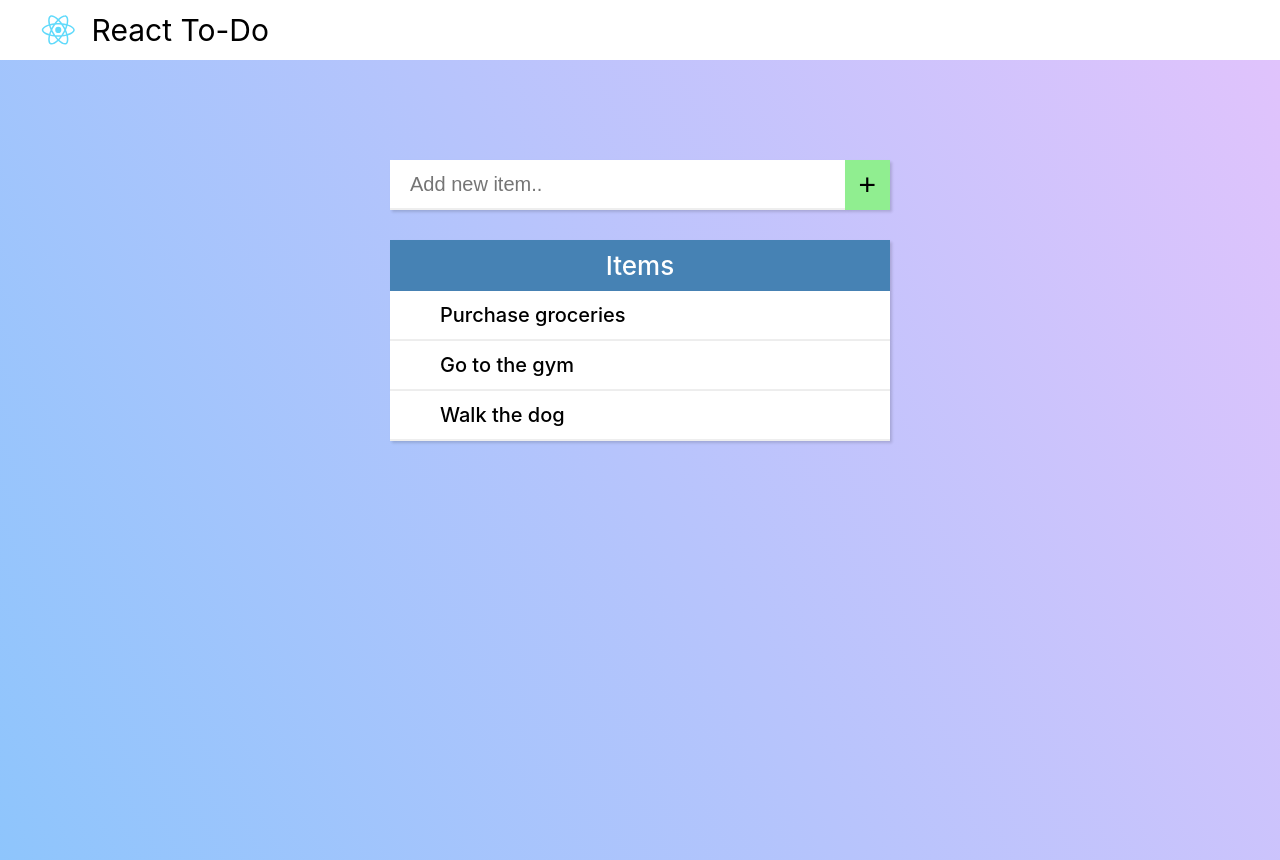
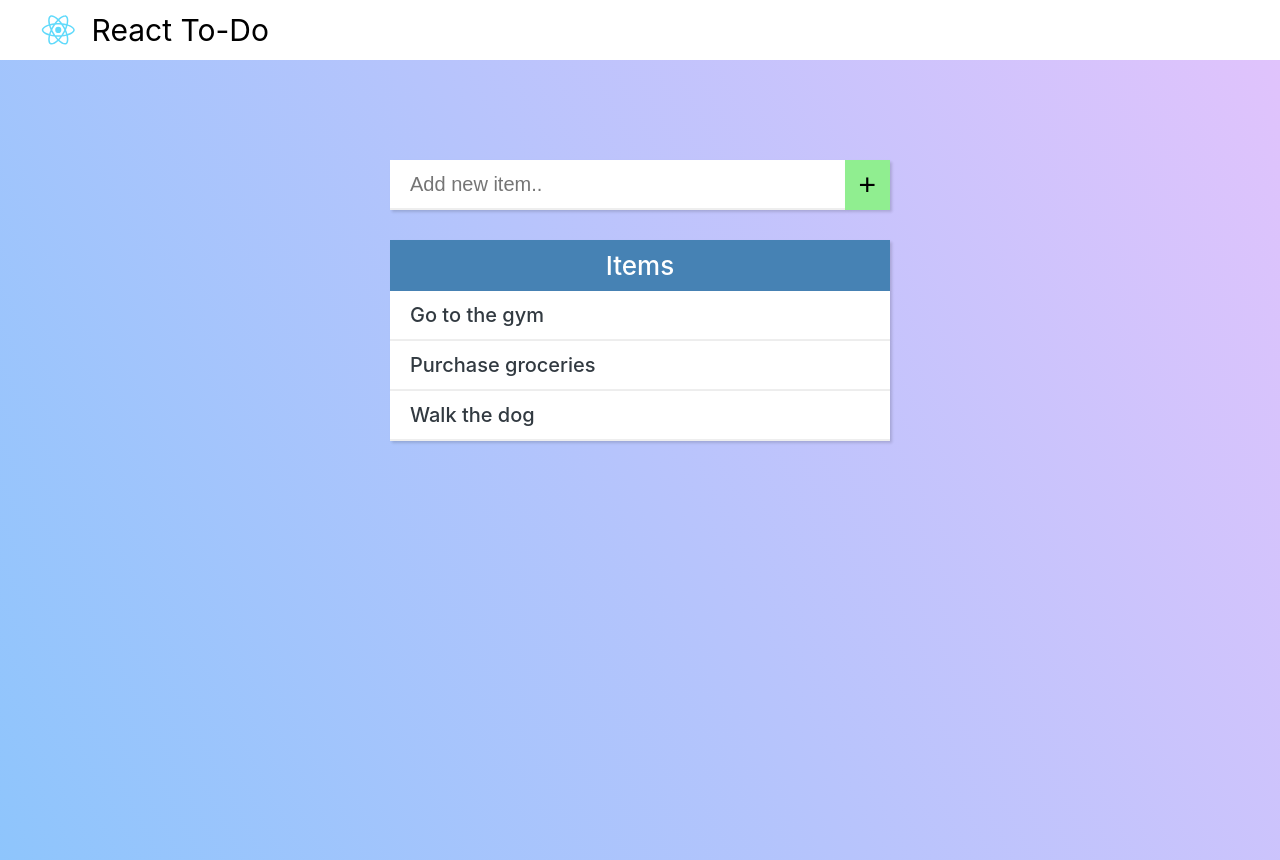
Before and after one commit to bradmeyn/react-todo-list, a React (Create React App) app: page / in a window 1280 px wide. Built offline with nearby package versions, Linux system fonts and the light colour scheme.

Commit message:
add item functionality added

```diff
--- a/package.json
+++ b/package.json
@@ -9,6 +9,7 @@
     "react": "^17.0.2",
     "react-dom": "^17.0.2",
     "react-scripts": "4.0.3",
+    "uuid": "^8.3.2",
     "web-vitals": "^1.1.2"
   },
   "scripts": {
--- /dev/null
+++ b/src/components/EditItem.js
@@ -0,0 +1,25 @@
+import React, { Component } from 'react'
+import './EditItem.css'
+
+
+
+export class EditItem extends Component {
+    constructor(props){
+        super(props)
+        this.handleSubmit = this.handleSubmit.bind(this);
+    }
+
+    handleSubmit(e){
+        e.preventDefault();
+
+
+    }
+
+    render() {
+        return (
+            <form>
+                <input autoFocus className="edit-item-input" placeholder={this.props.detail+'...'}></input>
+            </form>
+        )
+    }
+}
--- a/src/components/Item.css
+++ b/src/components/Item.css
@@ -6,10 +6,10 @@
   position: relative;
 }
 
-.item {
+.edit-item-input {
   width: 50rem;
   box-shadow: rgba(0, 0, 0, 0.15) 1.95px 1.95px 2.6px;
-
+  border: none;
   background-color: #ffffff;
   border-bottom: solid 2px #eeeeee;
 
@@ -20,7 +20,24 @@
   display: flex;
   align-items: center;
   height: 100%;
-  padding-left: 5rem;
+  padding-left: 2rem;
+}
+
+.item {
+  width: 50rem;
+  box-shadow: rgba(0, 0, 0, 0.15) 1.95px 1.95px 2.6px;
+  color: #323a41;
+  background-color: #ffffff;
+  border-bottom: solid 2px #eeeeee;
+
+  text-align: left;
+  font-size: 2rem;
+  font-weight: 500;
+  height: 5rem;
+  display: flex;
+  align-items: center;
+  height: 100%;
+  padding-left: 2rem;
 }
 
 .buttons {
@@ -33,7 +50,7 @@
 .button {
   font-size: 1.4rem;
   height: 100%;
-
+  border-radius: ;
   border: none;
   opacity: 0;
 
@@ -49,7 +66,7 @@
 }
 
 .button-delete {
-  background-color: lightpink;
+  background-color: rgb(238, 174, 144);
 }
 
 .item:hover + .buttons .button,
--- a/src/components/Item.js
+++ b/src/components/Item.js
@@ -1,21 +1,42 @@
 import React, { Component } from 'react'
+import './EditItem'
+import { EditItem } from './EditItem'
 import './Item.css'
 
 
 export class Item extends Component {
     constructor(props){
         super(props)
-        this.handleRemove = this.handleRemove.bind(this);
+        this.state = {
+            editView: false
+        }
+        this.handleRemoveItem = this.handleRemove.bind(this);
+        this.toggleView = this.toggleView.bind(this);
+        this.editMode = this.editMode.bind(this);
     }
     handleRemove(e){
-        this.props.remove(this.props.detail);
+        this.props.removeItem(this.props.detail);
     }
+
+    toggleView(){
+        this.setState(prevState => (
+            {editView: !prevState.editView }
+            ))
+    }
+
+    editMode(){
+        this.toggleView();
+
+    }
+
     render() {
+
+        const itemView = !this.state.editView ?<div className="item">{this.props.detail}</div> : <EditItem detail={this.props.detail}/>;
         return (
             <div className="item-container">
-                <div className="item">{this.props.detail}</div>
+                {itemView}
                 <div className="buttons">
-                    <button className="button button-edit">Edit</button>
+                    <button onClick={this.editMode} className="button button-edit">Edit</button>
                     <button onClick={this.handleRemove} className="button button-delete">Delete</button>
                 </div>
             </div>
--- a/src/components/List.css
+++ b/src/components/List.css
@@ -15,39 +15,3 @@
   width: 80%;
   max-width: 50rem;
 }
-
-.new-item-container {
-  display: flex;
-  margin-bottom: 3rem;
-  height: 5rem;
-}
-
-.new-item-input {
-  width: 50rem;
-  box-shadow: rgba(0, 0, 0, 0.15) 1.95px 1.95px 2.6px;
-  border: none;
-  background-color: #ffffff;
-  border-bottom: solid 2px #eeeeee;
-
-  text-align: left;
-  font-size: 2rem;
-  font-weight: 500;
-  height: 5rem;
-  display: flex;
-  align-items: center;
-  height: 100%;
-  padding-left: 2rem;
-}
-
-.add {
-  display: block;
-  text-align: center;
-  height: 5rem;
-  width: 5rem;
-  font-size: 3rem;
-  border: none;
-
-  box-shadow: rgba(0, 0, 0, 0.15) 1.95px 1.95px 2.6px;
-  cursor: pointer;
-  background-color: lightgreen;
-}
--- a/src/components/List.js
+++ b/src/components/List.js
@@ -1,25 +1,34 @@
 import React, { Component } from 'react'
 import {Item} from './Item'
+import {NewItem} from './NewItem'
 import './List.css'
+import { v4 as uuidv4 } from 'uuid';
 
 export class List extends Component {
     constructor(props){
         super(props)
         this.state = {
             items: [
-                {id: 1, detail: 'Purchase groceries'},
-                {id: 2, detail: 'Go to the gym'},
-                {id: 3, detail: 'Walk the dog'}
+                {id: uuidv4(), detail: 'Go to the gym'},
+                {id: uuidv4(), detail: 'Purchase groceries'},
+                {id: uuidv4(), detail: 'Walk the dog'}
             ]
         }
-        this.remove = this.remove.bind(this);
+        this.removeItem = this.removeItem.bind(this);
+        this.addItem = this.addItem.bind(this);
     }
 
 
-    remove(removedItem){
-        console.log(removedItem);
+    removeItem(removedItem){
         this.setState(oldState => ({
             items: oldState.items.filter((item) => item.detail !== removedItem)
+        }))
+    }
+
+   addItem(newTask){
+       let item = {id: uuidv4(), detail: newTask}
+        this.setState(oldState => ({
+            items: [...oldState.items, item]
         }))
     }
 
@@ -29,15 +38,12 @@ export class List extends Component {
 
         return (
             <div className="list">
-                <div className="new-item-container">
-                    <input className="new-item-input" placeholder="Add new item.."></input>
-                    <button className="add" >+</button>
-                </div>
+                <NewItem addItem={this.addItem}/>
                 <header className="header">
                     {this.props.listName}
                 </header>
                 {this.state.items.map(item => {
-                    return <Item key={item.id} detail={item.detail} remove={this.remove}/>
+                    return <Item key={item.id} detail={item.detail} removeItem={this.removeItem}/>
                 })}
 
             </div>
--- /dev/null
+++ b/src/components/NewItem.css
@@ -0,0 +1,35 @@
+.new-item-container {
+  display: flex;
+  margin-bottom: 3rem;
+  height: 5rem;
+}
+
+.new-item-input {
+  width: 50rem;
+  box-shadow: rgba(0, 0, 0, 0.15) 1.95px 1.95px 2.6px;
+  border: none;
+  background-color: #ffffff;
+  border-bottom: solid 2px #eeeeee;
+
+  text-align: left;
+  font-size: 2rem;
+  font-weight: 500;
+  height: 5rem;
+  display: flex;
+  align-items: center;
+  height: 100%;
+  padding-left: 2rem;
+}
+
+.add {
+  display: block;
+  text-align: center;
+  height: 5rem;
+  width: 5rem;
+  font-size: 3rem;
+  border: none;
+
+  box-shadow: rgba(0, 0, 0, 0.15) 1.95px 1.95px 2.6px;
+  cursor: pointer;
+  background-color: lightgreen;
+}
--- /dev/null
+++ b/src/components/NewItem.js
@@ -0,0 +1,44 @@
+import React, { Component } from 'react'
+import './NewItem.css'
+
+export class NewItem extends Component {
+    constructor(props){
+        super(props)
+        this.state = {
+           newItem: ''
+        }
+        // this.addItem = this.addItem.bind(this);
+        this.handleChange = this.handleChange.bind(this);
+        this.handleSubmit = this.handleSubmit.bind(this);
+    }
+
+
+    handleSubmit(e){
+        e.preventDefault();
+        this.props.addItem(this.state.newItem);
+        this.setState({
+            newItem: ''
+        })
+    }
+
+    handleChange(e){
+        this.setState({
+            [e.target.name]: e.target.value
+        })
+    }
+
+
+    render() {
+
+        return (
+            <form onSubmit={this.handleSubmit}>
+            <div className="new-item-container">
+
+                    <input name="newItem" className="new-item-input" placeholder="Add new item.." value={this.props.newItem} onChange={this.handleChange}></input>
+                    <button className="add" >+</button>
+
+            </div>
+            </form>
+        )
+    }
+}
```
Also changed, not shown: src/components/EditItem.css (added), 1 other file (tests, documents, lock files or other folders).
